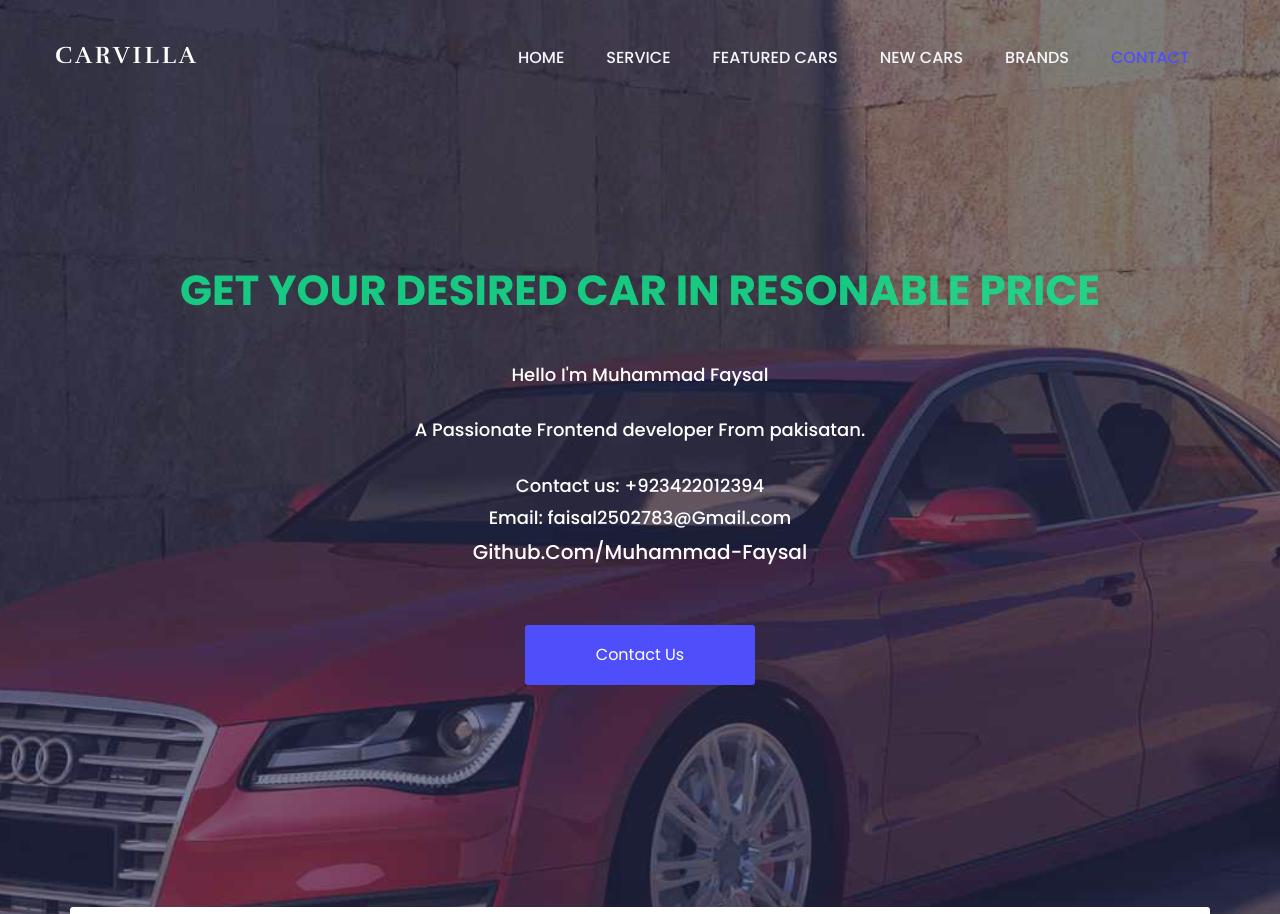
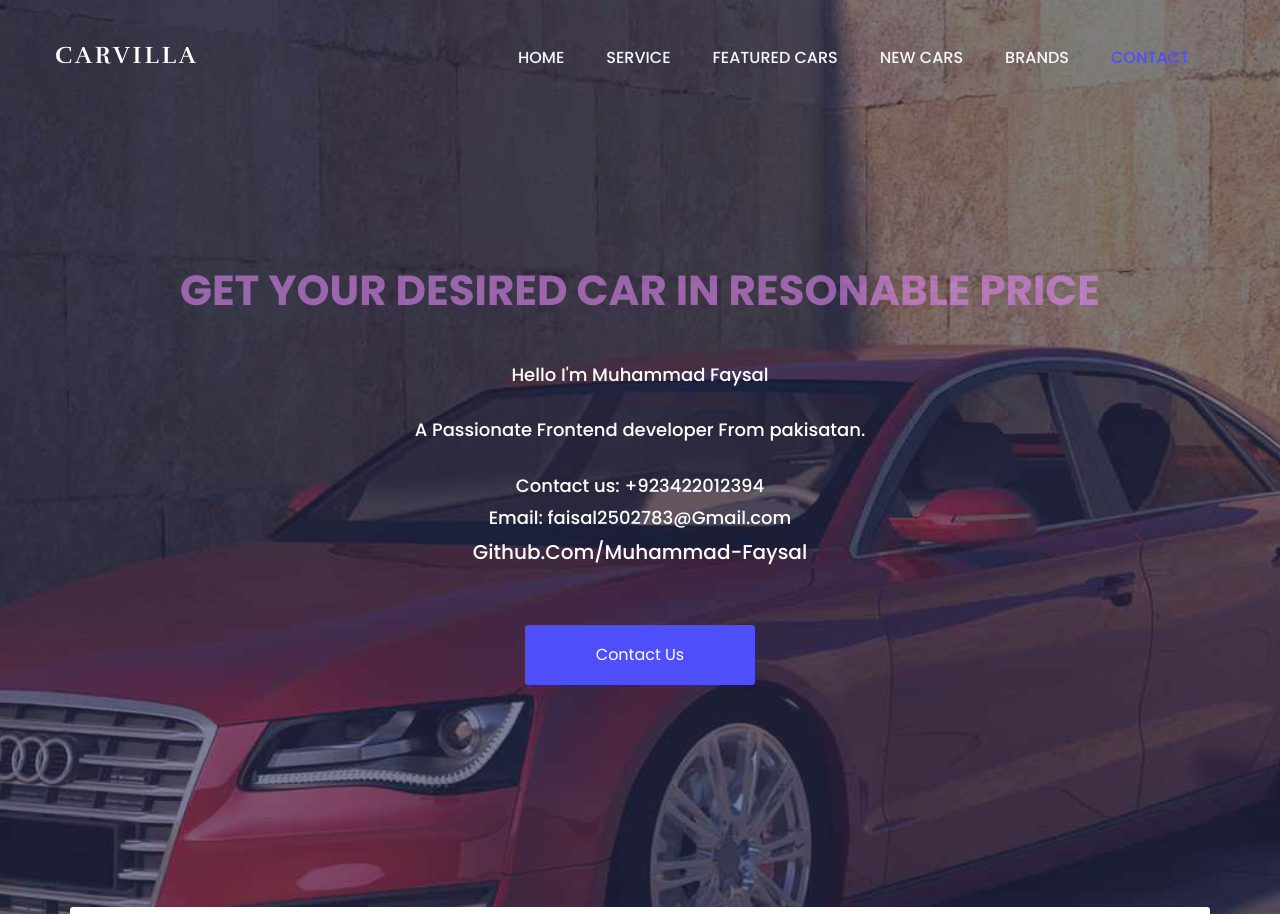
Before and after one commit to Muhammad-Faysal/carvillaWebsite-v1.0, a plain HTML site: page index.html in a window 1280 px wide. Shown: the top 914 px of the page. Drawn offline with nearby package versions, Linux system fonts and the light colour scheme.

Commit message:
add colour

```diff
--- a/assets/css/style.css
+++ b/assets/css/style.css
@@ -231,7 +231,7 @@ nav.navbar.bootsnav .navbar-toggle i{color: #4e4ffa;}
 .welcome-hero-txt{text-align: center;padding:290px 0 372px;}
 .welcome-hero-txt h2 {
     font-size: 42px;
-    color: #12e48cd8;
+    color: #e68cfa90;
     font-weight: 700;
     text-transform: uppercase;
     margin-bottom: 45px;
```
